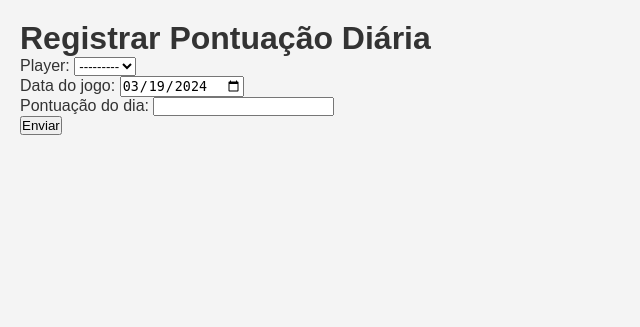
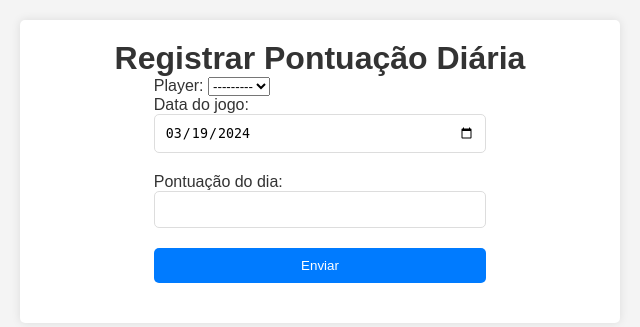
Before and after one commit to arturpeixoto/conexo-wars, a Django app: page /leaderboard/create_game/ in a window 1280 px wide. Shown: the part 58-385 px from the top of the page, without its empty margins (0-640 px from the left). Run offline with Django 5.2, Linux system fonts and the light colour scheme; the visitor is signed in with stand-in values (Sample User, id 1); data that the repository does not hold is empty.

Commit message:
feat css create game

```diff
--- a/leaderboard/templates/create_game.html
+++ b/leaderboard/templates/create_game.html
@@ -1,21 +1,20 @@
 {% extends 'base.html' %}
+
+{% load static %}
+
+{% block extracss %}
+<link rel="stylesheet" type="text/css" href="{% static 'leaderboard/css/create_game.css' %}">
+{% endblock %}
 
 {% block title %}Registrar Pontuação Diária{% endblock %}
 
 {% block content %}
-<!DOCTYPE html>
-<html lang="en">
-<head>
-    <meta charset="UTF-8">
-    <title>Registrar Pontuação Diária</title>
-</head>
-<body>
+<div class="daily-score-form">
     <h1>Registrar Pontuação Diária</h1>
     <form method="post">
         {% csrf_token %}
         {{ form.as_p }}
         <button type="submit">Enviar</button>
     </form>
-</body>
-</html>
+</div>
 {% endblock %}
--- /dev/null
+++ b/static/leaderboard/css/create_game.css
@@ -0,0 +1,37 @@
+.daily-score-form {
+  display: flex;
+  flex-direction: column;
+  align-items: center;
+  justify-content: center;
+  width: 100%;
+  max-width: 600px;
+  padding: 20px;
+  background-color: #fff;
+  border-radius: 5px;
+  box-shadow: 0 0 10px rgba(0, 0, 0, 0.1);
+ }
+
+.daily-score-form input,
+.daily-score-form button {
+  width: 100%;
+  padding: 10px;
+  margin-bottom: 20px;
+  border: 1px solid #ddd;
+  border-radius: 5px;
+ }
+
+.daily-score-form button {
+  background-color: #007bff;
+  color: #fff;
+  border: none;
+  cursor: pointer;
+  transition: background-color 0.3s ease;
+ }
+
+.daily-score-form button:hover {
+  background-color: #0056b3;
+ }
+
+.daily-score-form button:focus {
+  outline: 2px solid #007bff;
+ }
```
